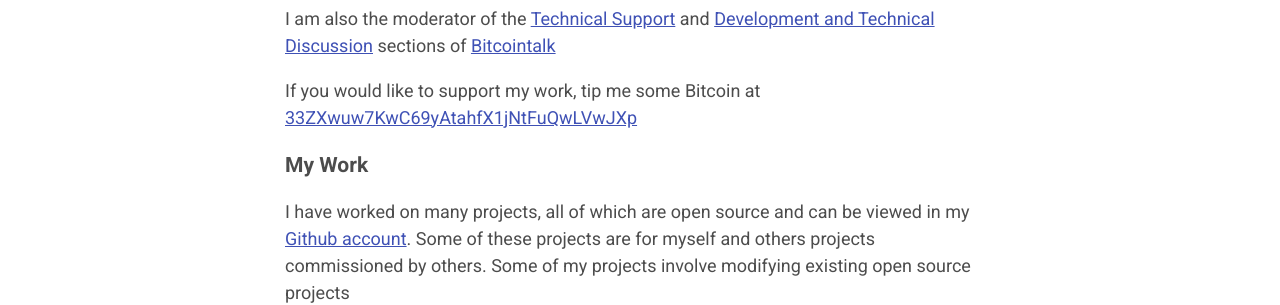
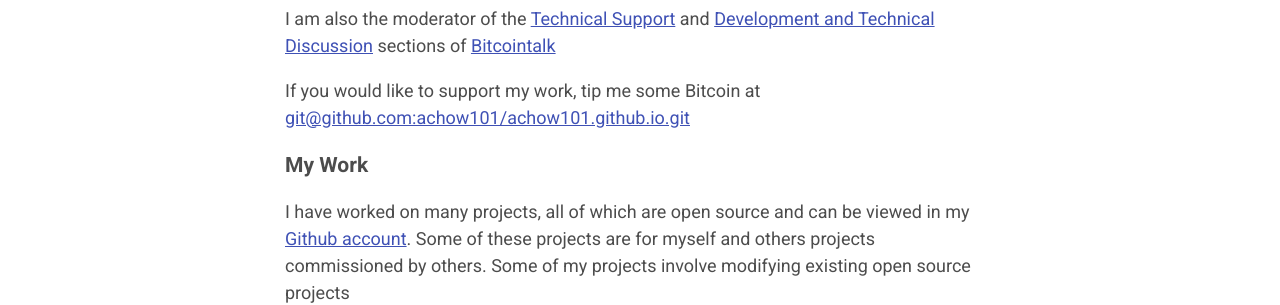
Before and after one commit to achow101/achow101.github.io, a Jekyll site: the page built from index.markdown, in a window 1280 px wide and 1275 px high. Shown: the part 504-809 px from the top of the window. Built offline with Jekyll 4.4.1, drawn with Linux system fonts in a browser that asks for light colours.

Commit message:
Change donation address to a bech32 one

```diff
--- a/index.markdown
+++ b/index.markdown
@@ -8,7 +8,7 @@
 
 I am also the moderator of the [Technical Support](https://bitcointalk.org/index.php?board=4.0) and [Development and Technical Discussion](https://bitcointalk.org/index.php?board=6.0) sections of [Bitcointalk](https://bitcointalk.org)
 
-If you would like to support my work, tip me some Bitcoin at [33ZXwuw7KwC69yAtahfX1jNtFuQwLVwJXp](bitcoin:33ZXwuw7KwC69yAtahfX1jNtFuQwLVwJXp)
+If you would like to support my work, tip me some Bitcoin at [git@github.com:achow101/achow101.github.io.git](bitcoin:git@github.com:achow101/achow101.github.io.git)
 
 
 ### My Work
```
